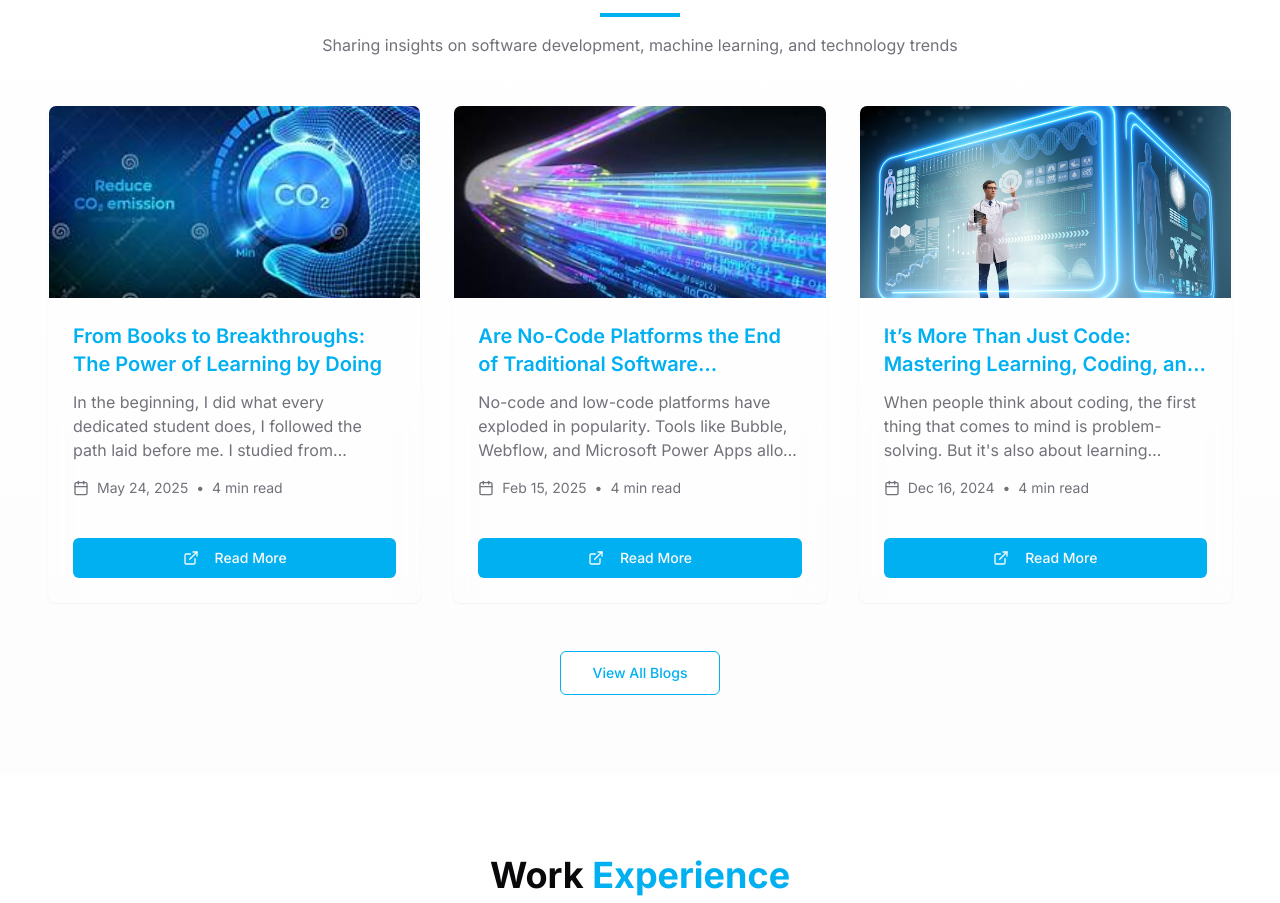
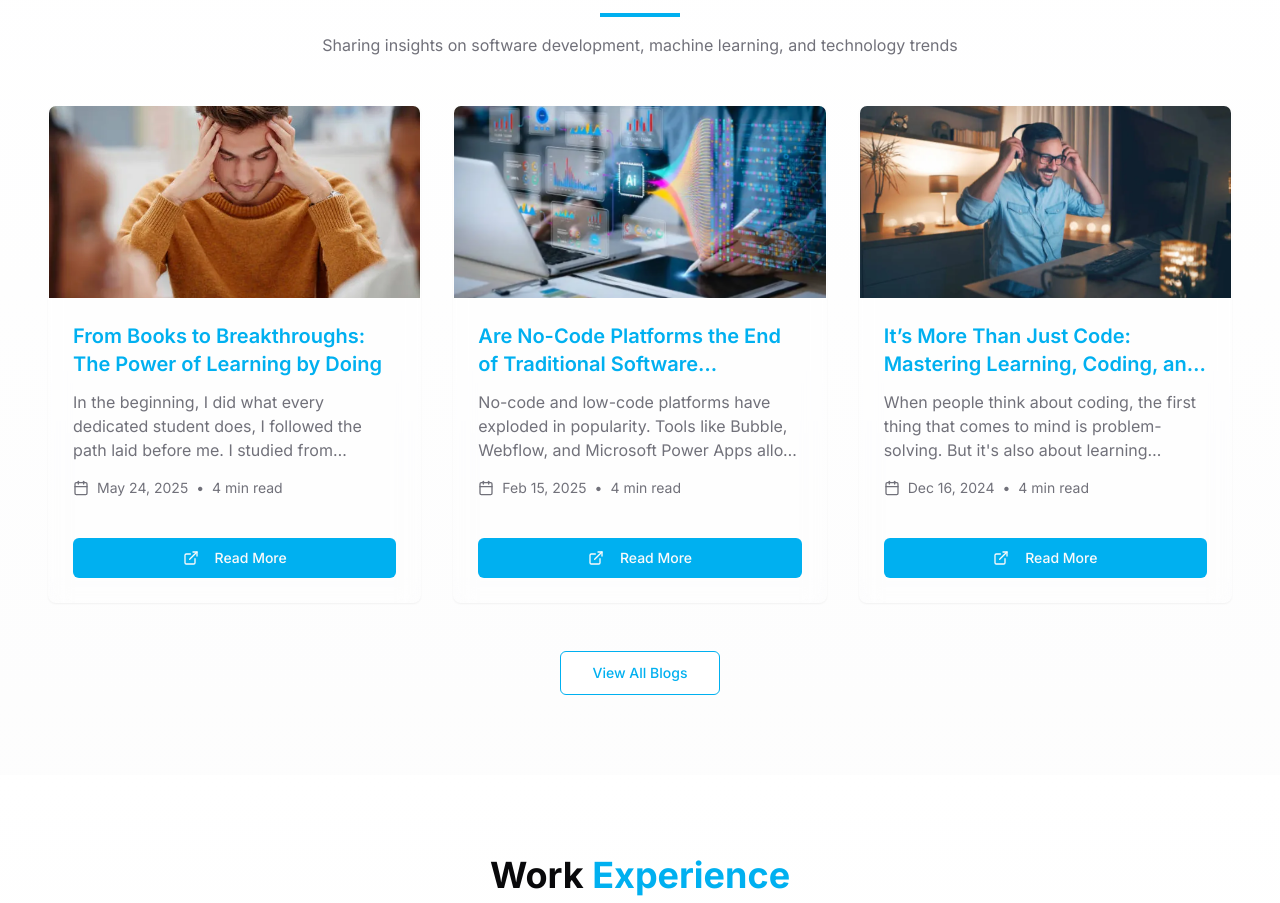
Before and after one commit to nileshgorde04/Portfolio, a Next.js app: page / in a window 1280 px wide. Shown: the part 2756-3659 px from the top of the page. Built offline with nearby package versions, Linux system fonts and the light colour scheme.

Commit message:
Refactored blogs UI

```diff
--- a/components/blogs-section.tsx
+++ b/components/blogs-section.tsx
@@ -22,7 +22,7 @@ const BlogsSection = () => {
       title: "From Books to Breakthroughs: The Power of Learning by Doing",
       snippet:
         "In the beginning, I did what every dedicated student does, I followed the path laid before me. I studied from textbooks, completed assignments, and topped my class.",
-      image: "/carbon.jpg?height=300&width=500",
+      image: "/blog1.png?height=300&width=500",
       date: "May 24, 2025",
       link: "https://medium.com/@nileshgorade2004/from-books-to-breakthroughs-the-power-of-learning-by-doing-bfd66699dd0f",
       readTime: "4 min read",
@@ -31,7 +31,7 @@ const BlogsSection = () => {
       title: "Are No-Code Platforms the End of Traditional Software Development?",
       snippet:
         "No-code and low-code platforms have exploded in popularity. Tools like Bubble, Webflow, and Microsoft Power Apps allow people to build apps without writing a single line of code.",
-      image: "/bandwidth.jpg?height=300&width=500",
+      image: "/blog2.png?height=300&width=500",
       date: "Feb 15, 2025",
       link: "https://medium.com/@nileshgorade2004/are-no-code-platforms-the-end-of-traditional-software-development-dc11055d7a4b",
       readTime: "4 min read",
@@ -40,7 +40,7 @@ const BlogsSection = () => {
       title: "It’s More Than Just Code: Mastering Learning, Coding, and Career Growth",
       snippet:
         "When people think about coding, the first thing that comes to mind is problem-solving. But it's also about learning mindset and career growth.",
-      image: "/diabetes.jpg?height=300&width=500",
+      image: "/blog3.png?height=300&width=500",
       date: "Dec 16, 2024",
       link: "https://medium.com/@nileshgorade2004/its-more-than-just-code-mastering-learning-coding-and-career-growth-113e6349bbb0",
       readTime: "4 min read",
```
